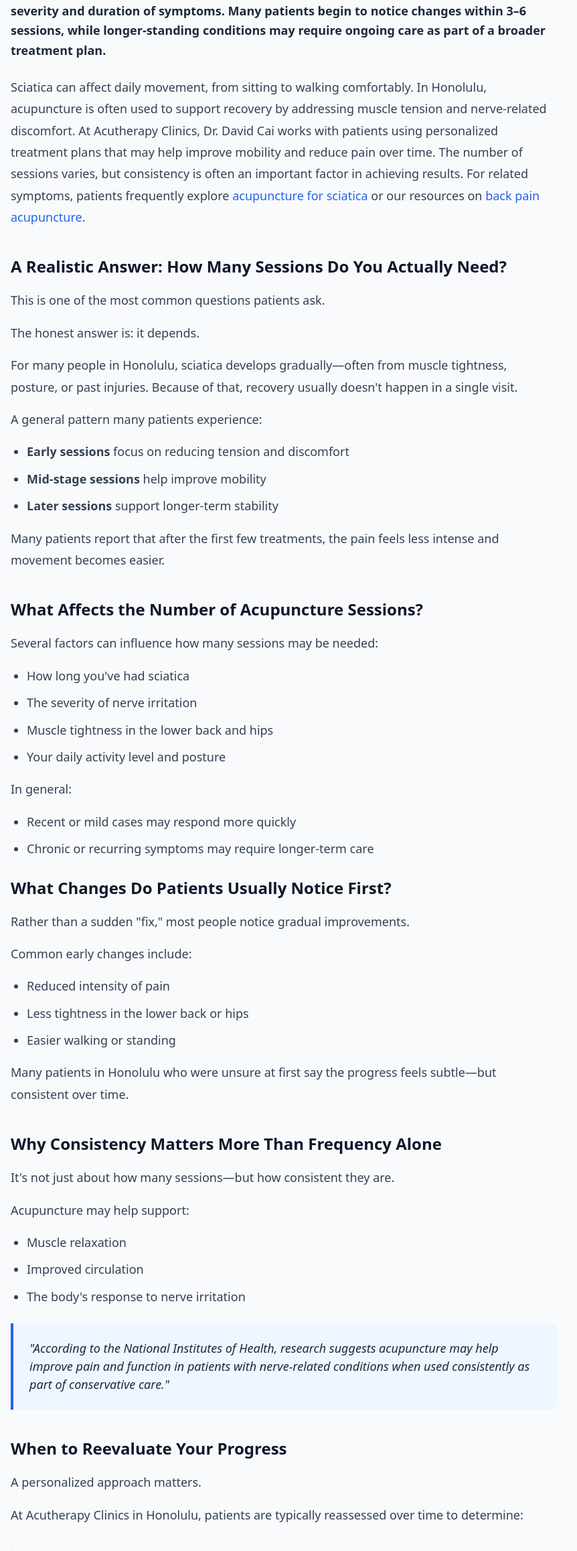
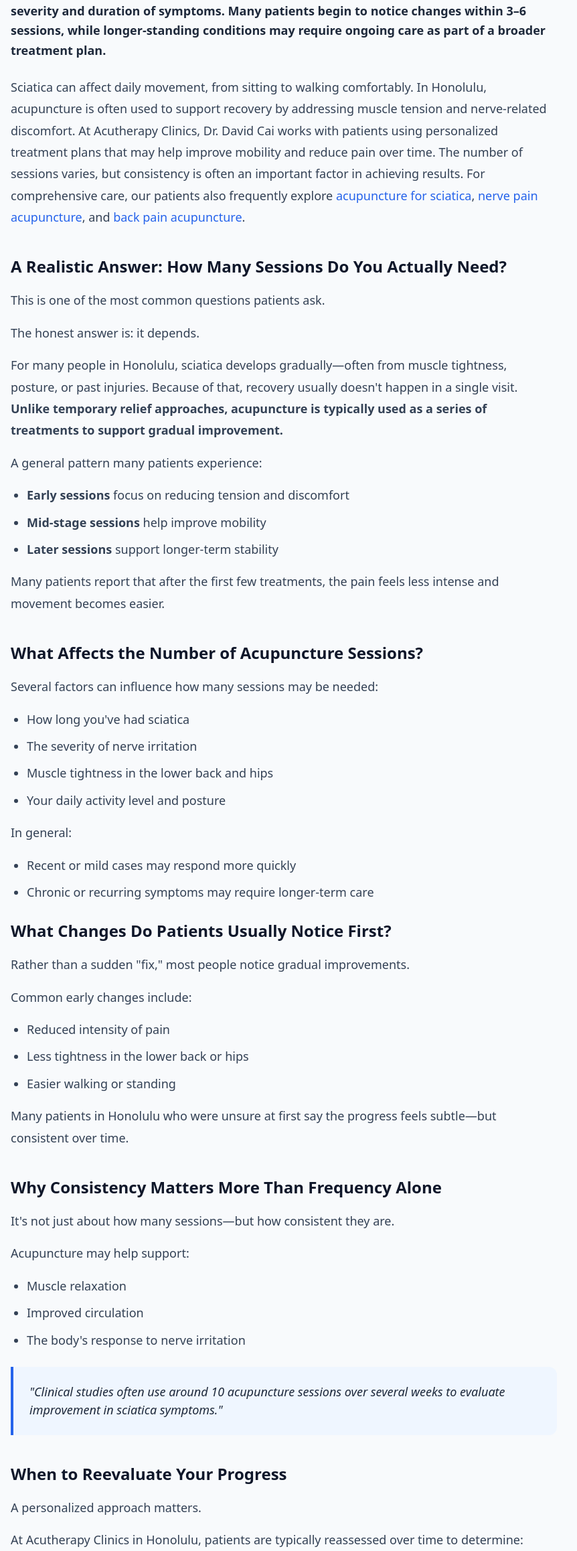
Before and after one commit to acutherapy/acutherapy-web-v2, a React (Vite) app: page /how-many-acupuncture-sessions-for-sciatica in a window 1280 px wide. Shown: the part 2029-4345 px from the top of the page at 67% size, without its empty margins (0-862 px from the left). Built offline with nearby package versions, Linux system fonts and the light colour scheme.

Commit message:
Refine Sessions page: implicit contrast, exact EEAT, and tightly knit internal links

```diff
--- a/src/pages/HowManyAcupunctureSessionsForSciaticaPage.tsx
+++ b/src/pages/HowManyAcupunctureSessionsForSciaticaPage.tsx
@@ -94,7 +94,7 @@ export default function HowManyAcupunctureSessionsForSciaticaPage() {
             </p>
 
             <p className="text-[16px] md:text-[18px] text-slate-700 leading-[1.8] mb-10">
-              Sciatica can affect daily movement, from sitting to walking comfortably. In Honolulu, acupuncture is often used to support recovery by addressing muscle tension and nerve-related discomfort. At Acutherapy Clinics, Dr. David Cai works with patients using personalized treatment plans that may help improve mobility and reduce pain over time. The number of sessions varies, but consistency is often an important factor in achieving results. For related symptoms, patients frequently explore <Link to="/does-acupuncture-help-sciatica" className="text-blue-600 font-medium hover:underline">acupuncture for sciatica</Link> or our resources on <Link to="/back-pain-acupuncture-honolulu" className="text-blue-600 font-medium hover:underline">back pain acupuncture</Link>.
+              Sciatica can affect daily movement, from sitting to walking comfortably. In Honolulu, acupuncture is often used to support recovery by addressing muscle tension and nerve-related discomfort. At Acutherapy Clinics, Dr. David Cai works with patients using personalized treatment plans that may help improve mobility and reduce pain over time. The number of sessions varies, but consistency is often an important factor in achieving results. For comprehensive care, our patients also frequently explore <Link to="/sciatica-acupuncture-honolulu" className="text-blue-600 font-medium hover:underline">acupuncture for sciatica</Link>, <Link to="/nerve-pain-acupuncture-honolulu" className="text-blue-600 font-medium hover:underline">nerve pain acupuncture</Link>, and <Link to="/back-pain-acupuncture-honolulu" className="text-blue-600 font-medium hover:underline">back pain acupuncture</Link>.
             </p>
 
             <h2 className="text-[24px] font-bold text-slate-900 mb-4">
@@ -103,7 +103,7 @@ export default function HowManyAcupunctureSessionsForSciaticaPage() {
             <div className="text-[16px] md:text-[18px] text-slate-700 leading-[1.8] mb-10 space-y-4">
               <p>This is one of the most common questions patients ask.</p>
               <p>The honest answer is: it depends.</p>
-              <p>For many people in Honolulu, sciatica develops gradually—often from muscle tightness, posture, or past injuries. Because of that, recovery usually doesn't happen in a single visit.</p>
+              <p>For many people in Honolulu, sciatica develops gradually—often from muscle tightness, posture, or past injuries. Because of that, recovery usually doesn't happen in a single visit. <strong>Unlike temporary relief approaches, acupuncture is typically used as a series of treatments to support gradual improvement.</strong></p>
               <p>A general pattern many patients experience:</p>
               <ul className="list-disc pl-6 space-y-2 mb-4">
                 <li><strong>Early sessions</strong> focus on reducing tension and discomfort</li>
@@ -160,7 +160,7 @@ export default function HowManyAcupunctureSessionsForSciaticaPage() {
 
             <div className="bg-blue-50 border-l-4 border-blue-600 p-6 mb-10 rounded-r-xl">
                <p className="text-[16px] md:text-[18px] text-slate-800 font-medium italic">
-                 "According to the National Institutes of Health, research suggests acupuncture may help improve pain and function in patients with nerve-related conditions when used consistently as part of conservative care."
+                 "Clinical studies often use around 10 acupuncture sessions over several weeks to evaluate improvement in sciatica symptoms."
                </p>
             </div>
 
```
